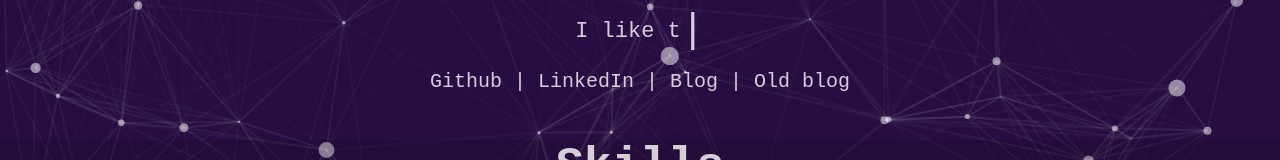
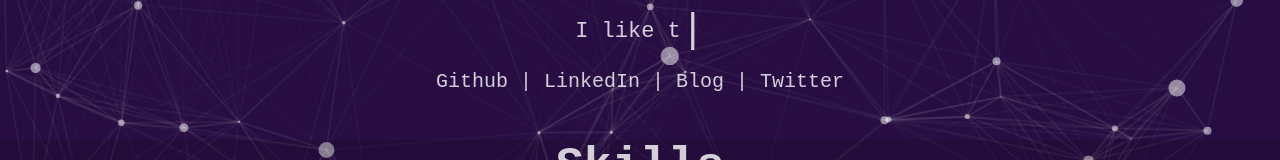
Before and after one commit to agzuniverse/agzuniverse.github.io, a plain HTML site: page index.html in a window 1280 px wide. Shown: the part 475-635 px from the top of the page. Drawn offline with nearby package versions, Linux system fonts and the light colour scheme; animation ran at ten frames a second.

Commit message:
Replace link to old blog with twitter

```diff
--- a/index.html
+++ b/index.html
@@ -36,7 +36,7 @@
       </span>
       |
       <span>
-        <a href="https://agzuniverse.blogspot.com/" target="_blank">Old blog</a>
+        <a href="https://twitter.com/agzuniverse" target="_blank">Twitter</a>
       </span>
     </div>
 
```
